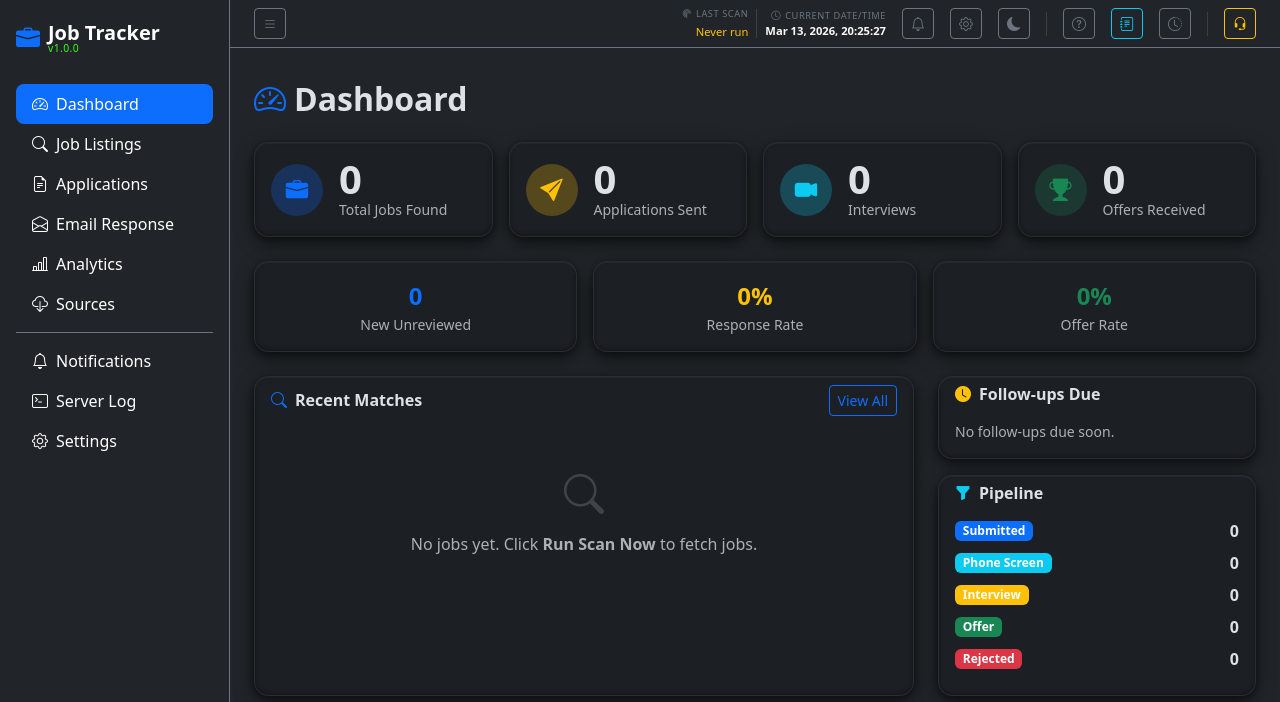
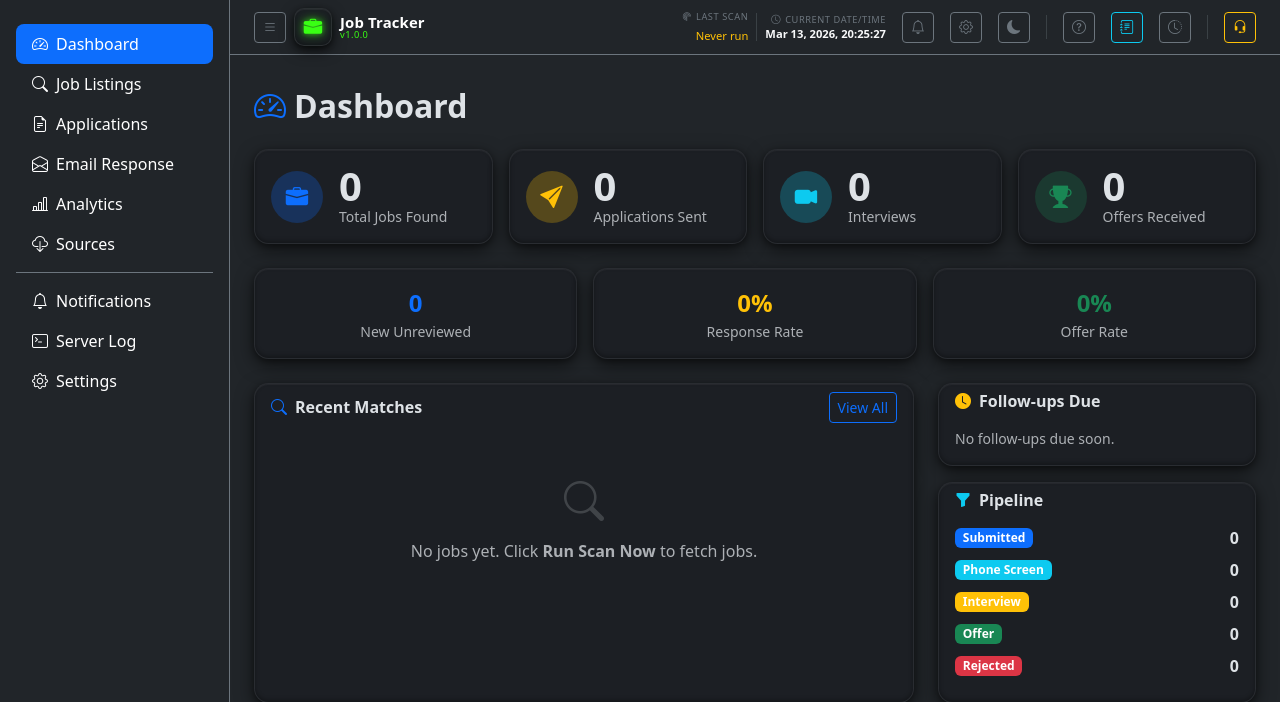
Before and after one commit to TechnoSage/job_tracker, a Flask app: page / in a window 1280 px wide. Shown: the top 702 px of the page. Run offline with Flask 3, Linux system fonts and the light colour scheme; data that the repository does not hold is empty; some libraries are stand-ins or nearby versions.

Commit message:
feat(topbar): move brand (briefcase + title + version) from sidebar into topbar
- Briefcase icon styled as 3D raised button matching collapsed nav buttons
  (same box-shadow depth, neon-green #39ff14 icon glow, hover lift)
- Job Tracker title and version sit to the right of the icon in the topbar,
  directly after the sidebar toggle button
- Sidebar brand area removed from sidebar nav
- Stale .sidebar-brand CSS rules removed

Co-Authored-By: Claude Sonnet 4.6 <noreply@anthropic.com>

```diff
--- a/static/css/app.css
+++ b/static/css/app.css
@@ -34,13 +34,6 @@ html, body { height: 100%; overflow: hidden; }
 #sidebar.collapsed .sidebar-btn-label {
   display: none !important;
 }
-
-/* Collapsed brand — icon only, centred */
-#sidebar.collapsed .sidebar-brand {
-  justify-content: center;
-  padding: 0.25rem 0;
-}
-#sidebar.collapsed .sidebar-brand > div { display: none; }
 
 /* ── Collapsed nav-link: 3D card-style button ───────────────────────── */
 #sidebar.collapsed .nav-link {
@@ -221,6 +214,41 @@ html, body { height: 100%; overflow: hidden; }
   z-index: 100;
 }
 
+/* ── Topbar brand (briefcase icon + title + version) ────────────────────── */
+.topbar-brand { outline: none; }
+.topbar-brand:hover .topbar-brand-icon {
+  transform: translateY(-2px);
+  box-shadow:
+    0 8px 20px rgba(0, 0, 0, .65),
+    0 3px 8px  rgba(0, 0, 0, .40),
+    inset 0 1px 0 rgba(255, 255, 255, .08),
+    inset 0 -2px 5px rgba(0, 0, 0, .30);
+  background: #23272e;
+}
+
+.topbar-brand-icon {
+  width: 38px;
+  height: 38px;
+  display: flex;
+  align-items: center;
+  justify-content: center;
+  flex-shrink: 0;
+  border-radius: 10px;
+  background: #1c1f24;
+  border: 1px solid rgba(255, 255, 255, .07);
+  box-shadow:
+    0 5px 14px rgba(0, 0, 0, .60),
+    0 2px 5px  rgba(0, 0, 0, .40),
+    inset 0 1px 0 rgba(255, 255, 255, .055),
+    inset 0 -2px 5px rgba(0, 0, 0, .30);
+  font-size: 1.15rem;
+  color: #39ff14;
+  text-shadow:
+    0 0 6px rgba(57, 255, 20, .70),
+    0 0 14px rgba(57, 255, 20, .30);
+  transition: transform 0.15s ease, box-shadow 0.15s ease, background 0.15s ease;
+}
+
 /* ---- Sidebar nav (expanded) ---- */
 #sidebar .nav-link {
   border-radius: 8px;
@@ -232,10 +260,6 @@ html, body { height: 100%; overflow: hidden; }
 #sidebar .nav-link.active {
   background: #0d6efd;
   color: #fff !important;
-}
-
-.sidebar-brand {
-  padding: 0.25rem 0;
 }
 
 /* ---- Metric cards ---- */
--- a/templates/base.html
+++ b/templates/base.html
@@ -24,14 +24,7 @@
 <!-- ========= SIDEBAR ========= -->
 <div class="d-flex" id="wrapper">
   <nav id="sidebar" class="bg-dark border-end border-secondary d-flex flex-column p-3">
-    <a href="{{ url_for('dashboard') }}" class="sidebar-brand d-flex align-items-center text-white text-decoration-none">
-      <i class="bi bi-briefcase-fill text-primary fs-4 me-2"></i>
-      <div class="lh-1">
-        <div class="fw-bold fs-5">Job Tracker</div>
-        <div style="font-size:0.65rem;letter-spacing:.04em;color:#39ff14;">v{{ app_version }}</div>
-      </div>
-    </a>
-    <div class="mb-4"></div>
+    <div class="mb-2"></div>
 
     <ul class="nav nav-pills flex-column mb-auto">
       <li class="nav-item">
@@ -188,9 +181,20 @@
 
     <!-- Top bar -->
     <div class="topbar bg-dark border-bottom border-secondary px-4 py-2 d-flex align-items-center justify-content-between sticky-top">
-      <button class="btn btn-sm btn-outline-secondary" id="sidebarToggle">
-        <i class="bi bi-list"></i>
-      </button>
+      <div class="d-flex align-items-center gap-2">
+        <button class="btn btn-sm btn-outline-secondary" id="sidebarToggle">
+          <i class="bi bi-list"></i>
+        </button>
+        <a href="{{ url_for('dashboard') }}" class="topbar-brand d-flex align-items-center gap-2 text-white text-decoration-none">
+          <div class="topbar-brand-icon">
+            <i class="bi bi-briefcase-fill"></i>
+          </div>
+          <div class="lh-1">
+            <div class="fw-bold" style="font-size:0.93rem;letter-spacing:.01em">Job Tracker</div>
+            <div style="font-size:0.58rem;letter-spacing:.05em;color:#39ff14;">v{{ app_version }}</div>
+          </div>
+        </a>
+      </div>
       <div class="d-flex align-items-center gap-3">
 
         <!-- ── Last Scan + Current Date/Time ── -->
```
